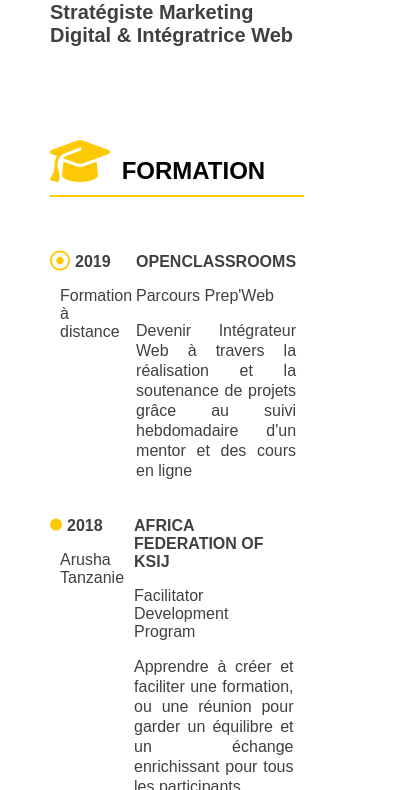
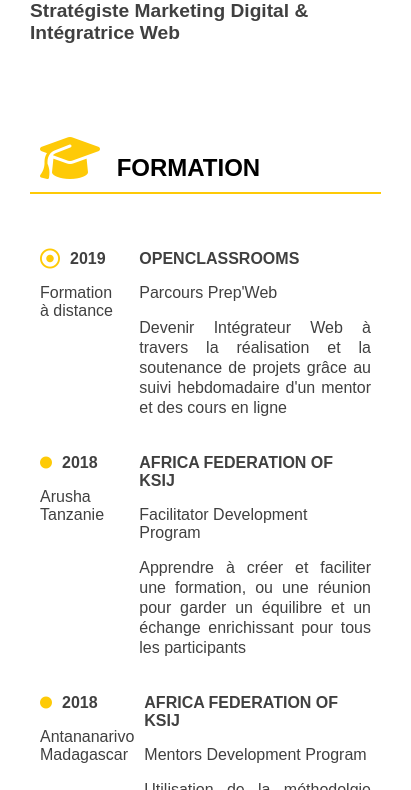
Before and after one commit to ztaky/oc_projet2, a plain HTML site: page index.html in a window 390 px wide. Shown: the part 228-1018 px from the top of the page, 411 px wide, since content can reach past the window. Drawn offline with Linux system fonts and the light colour scheme; files whose address does not match are found by name.

Commit message:
Correction mediaqueries small screens

```diff
--- a/css/style.css
+++ b/css/style.css
@@ -33,8 +33,6 @@ padding:0;
 .container
 {
 display: flex;
-
-justify-content: space-around;
 }
 
 .gauche
@@ -159,7 +157,6 @@ i.fas
 .inside
 {
 	display: flex;
-	justify-content: space-around;
 
 }
 
@@ -260,9 +257,114 @@ padding-right: 80px;
 
 	.droite
 	{
-		width: 80%;
+		width: 90%;
+		padding-left: 30px;
+		padding-right: 30px;
+	}
+
+	.gauche
+
+	{
+		width: 100%;
+		padding-bottom: 30px;
+	}
+
+	.inside
+
+	{
+		display: flex;
+		justify-content: space-around;
+	}
+
+	.ville
+
+	{
+		font-size: 1em;
+		margin-left : 10px;
+	}
+
+	.descriptif
+
+	{
+		padding-right: 10px;
+		padding-left: 10px;
+	}
+
+	.lieu
+
+	{
+		font-size: 1em;
+
+	}
+
+	.date
+
+	{
+		font-size: 1em;
+	}
+
+	.insider
+
+	{
+		display: flex;
+		justify-content: space-around;
+		flex-direction: column;
+		text-align: center;
+	}
+
+	.detailsr
+	{
+		text-align: center;
+	}
+
+	h5
+	{
+		border-width: 50%;
+	}
+
+	.details
+
+	{
+		letter-spacing: 0px;
+
+	}
+
+	.fas,.far
+{
+	color: #FECA07 ;
+	padding-right: 10px;
+	padding-left: 10px;
+}
+
+
+h2
+{
+	font-size: 1.2em;
+	font-family: 'Arial';
+	color: #404040;
+}
+}
+
+/*Medium devices (tablets, 768px and up)
+@media (max-width: 768px)
+
+{
+
+	.container
+	{
+		flex-direction: column-reverse;
+	}
+
+	.souligne
+	{
+		border-bottom: none;
+	}
+
+	.droite
+	{
+		width: 100%;
 		padding-right: auto;
-		padding-left: auto;
+		padding-left: 10px;
 
 	}
 
@@ -278,7 +380,6 @@ padding-right: 80px;
 	{
 		display: flex;
 
-		justify-content: space-around;
 	}
 
 	.ville
@@ -315,7 +416,7 @@ padding-right: 80px;
 
 		flex-direction: column;
 		text-align: center;
-		justify-content: space-around;
+
 	}
 
 	.detailsr
@@ -342,107 +443,8 @@ padding-right: 80px;
 }
 }
 
-/*Medium devices (tablets, 768px and up)*/
-@media (max-width: 768px)
-
-{
-
-	.container
-	{
-		flex-direction: column-reverse;
-	}
-
-	.souligne
-	{
-		border-bottom: none;
-	}
-
-	.droite
-	{
-		width: 80%;
-		padding-right: auto;
-		padding-left: auto;
-
-	}
-
-	.gauche
-
-	{
-		width: 100%;
-		padding-bottom: 30px;
-	}
-
-	.inside
-
-	{
-		display: flex;
-
-		justify-content: space-around;
-	}
-
-	.ville
-
-	{
-		font-size: 1em;
-		margin-left : 10px;
-	}
-
-	.descriptif
-
-	{
-		padding-right: 10px;
-		padding-left: 10px;
-	}
-
-	.lieu
-
-	{
-		font-size: 1em;
-
-	}
-
-	.date
-
-	{
-		font-size: 1em;
-	}
-
-	.insider
-
-	{
-		display: flex;
-
-		flex-direction: column;
-		text-align: center;
-		justify-content: space-around;
-	}
-
-	.detailsr
-	{
-		text-align: center;
-	}
-
-	h5
-	{
-		border-width: 50%;
-	}
-
-	.details
-
-	{
-		letter-spacing: 0px;
-
-	}
-
-	.fas,.far
-{
-	color: #FECA07 ;
-	padding-right: 5px;
-}
-}
-
-
-/* Large devices (desktops, less than 1200px)*/
+*/
+/* Large devices (desktops, less than 1200px)
 @media (max-width: 992px)
 
 {
@@ -508,7 +510,7 @@ padding-right: 80px;
 
 		flex-direction: column;
 		text-align: center;
-		justify-content: space-around;
+
 	}
 
 	.detailsr
@@ -562,3 +564,4 @@ padding-right: 80px;
 	}
 
 }
+*/
--- a/index.html
+++ b/index.html
@@ -19,7 +19,8 @@
 
       <img src="css/images/photo_mini.jpg" alt="photo_zaheda"/>
 
-        <h3>CONTACT</h3>
+
+            <h3>CONTACT</h3>
 
         <div class="texte"> Adresse <br/>
             15 Chemin RAMASSAMY Raymond, Hall C, Appt 50 <br/>
@@ -39,7 +40,10 @@
         @agonamg </div>
 
 
-        <h3>A PROPOS DE MOI</h3>
+
+
+
+            <h3>A PROPOS DE MOI</h3>
 
         <div class="texte"> <p>Passionée de technologie et autodidacte, j'ai commencé à créer mes premiers sites web en 1999. </p>
         <p>J'ai suivi depuis l'évolution d'internet. Ayant en même temps un esprit créatif, j'ai voulu combiné mes 2 centres d'intérêts pour en faire mon métier. Le développement ainsi que le design web me permet de m'épanouir et ainsi de fournir à mes clients un point de vue plus global. </p>
@@ -49,7 +53,8 @@
 
 
 
-        <h3>LOISIRS</h3>
+
+            <h3>LOISIRS</h3>
 
        <div class="icone-bas"><i class="fas fa-film fa circle"></i>
         <i class="fas fa-book-reader"></i>
@@ -160,7 +165,7 @@
         <div class="descriptif">
         <p class="lieu">OBSERVATOIRE DE PARIS</p>
         <p class="intitule">DU Cosmologie Astrophysique</p>
-        <p class="details">Thème obordé : "Fenêtre sur l'Univers" Niveau P1 & P2</p>
+        <p class="details">Thème abordé : "Fenêtre sur l'Univers" Niveau P1 & P2</p>
         </div>
 
     </div>
```
